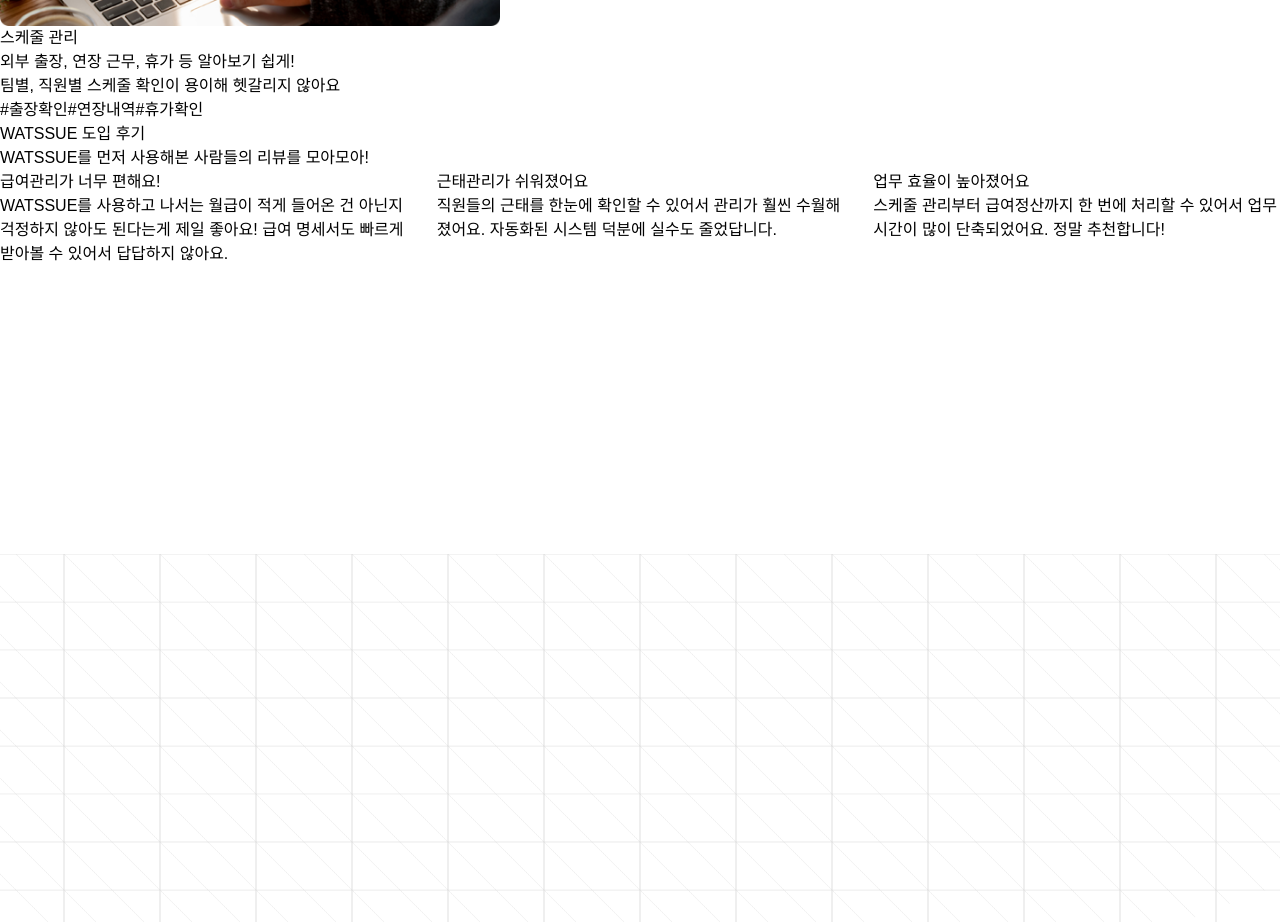
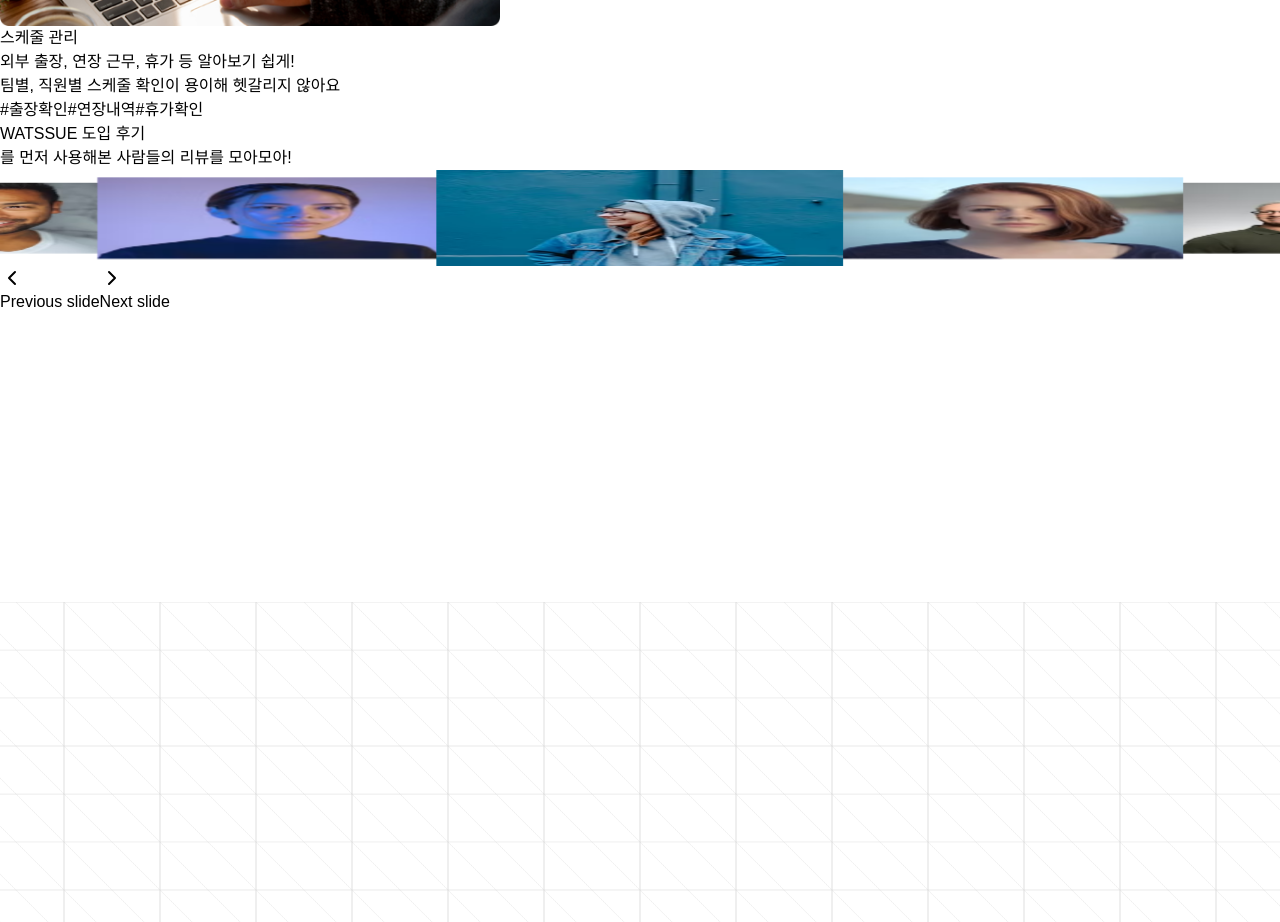
Before and after one commit to Souravhere/spacethings, a Next.js app: page /watssue in a window 1280 px wide. Shown: the part 2920-3842 px from the top of the page. Built offline with nearby package versions, Linux system fonts and the light colour scheme; a web font is replaced by a local one.

Commit message:
WATSSUE page final ui update

```diff
--- a/src/app/watssue/page.tsx
+++ b/src/app/watssue/page.tsx
@@ -18,6 +18,7 @@ import 'swiper/css'
 import 'swiper/css/pagination'
 import 'swiper/css/navigation'
 import Appdownload from '@/components/Appdownload'
+import TestimonialsSection from '@/components/TestimonialsSection'
 
 export default function Component() {
   const features = [
@@ -288,47 +289,16 @@ export default function Component() {
   </div>
 </section>
       {/* Testimonials Section */}
-      <section className="py-20 px-4">
-        <div className="max-w-6xl mx-auto">
-          <motion.div
-            initial={{ opacity: 0 }}
-            whileInView={{ opacity: 1 }}
-            transition={{ duration: 0.8 }}
-            className="text-center mb-16"
-          >
-            <h2 className="text-3xl font-bold mb-4"><span className='font-sans'>WATSSUE</span> 도입 후기</h2>
-            <p className="text-xl text-gray-600"><span className='font-sans'>WATSSUE</span>를 먼저 사용해본 사람들의 리뷰를 모아모아!</p>
-          </motion.div>
-
-          <Swiper
-            modules={[Pagination, Autoplay]}
-            spaceBetween={30}
-            slidesPerView={1}
-            pagination={{ clickable: true }}
-            autoplay={{ delay: 5000 }}
-            loop
-            className="pb-12"
-            breakpoints={{
-              640: { slidesPerView: 2 },
-              1024: { slidesPerView: 3 },
-            }}
-          >
-            {testimonials.map((testimonial, index) => (
-              <SwiperSlide key={index}>
-                <motion.div
-                  initial={{ opacity: 0, y: 20 }}
-                  whileInView={{ opacity: 1, y: 0 }}
-                  transition={{ duration: 0.5 }}
-                  className="bg-white p-8 rounded-2xl shadow-lg h-full"
-                >
-                  <h3 className="text-xl font-bold mb-4">{testimonial.title}</h3>
-                  <p className="text-gray-600">{testimonial.content}</p>
-                </motion.div>
-              </SwiperSlide>
-            ))}
-          </Swiper>
-        </div>
-      </section>
+          {/* this is the Testimonial Section */}
+      <div className='w-full bg-gradient-to-b from-blue-50 to-white py-10'>
+      <h2 className="text-3xl md:text-4xl font-bold text-center">
+            <span className="font-sans text-blue-600">WATSSUE</span> 도입 후기
+          </h2>
+          <p className="text-gray-600 text-lg text-center">
+            를 먼저 사용해본 사람들의 리뷰를 모아모아!
+          </p>
+      <TestimonialsSection/>
+      </div>
       <Appdownload/>
     </div>
   )
```
